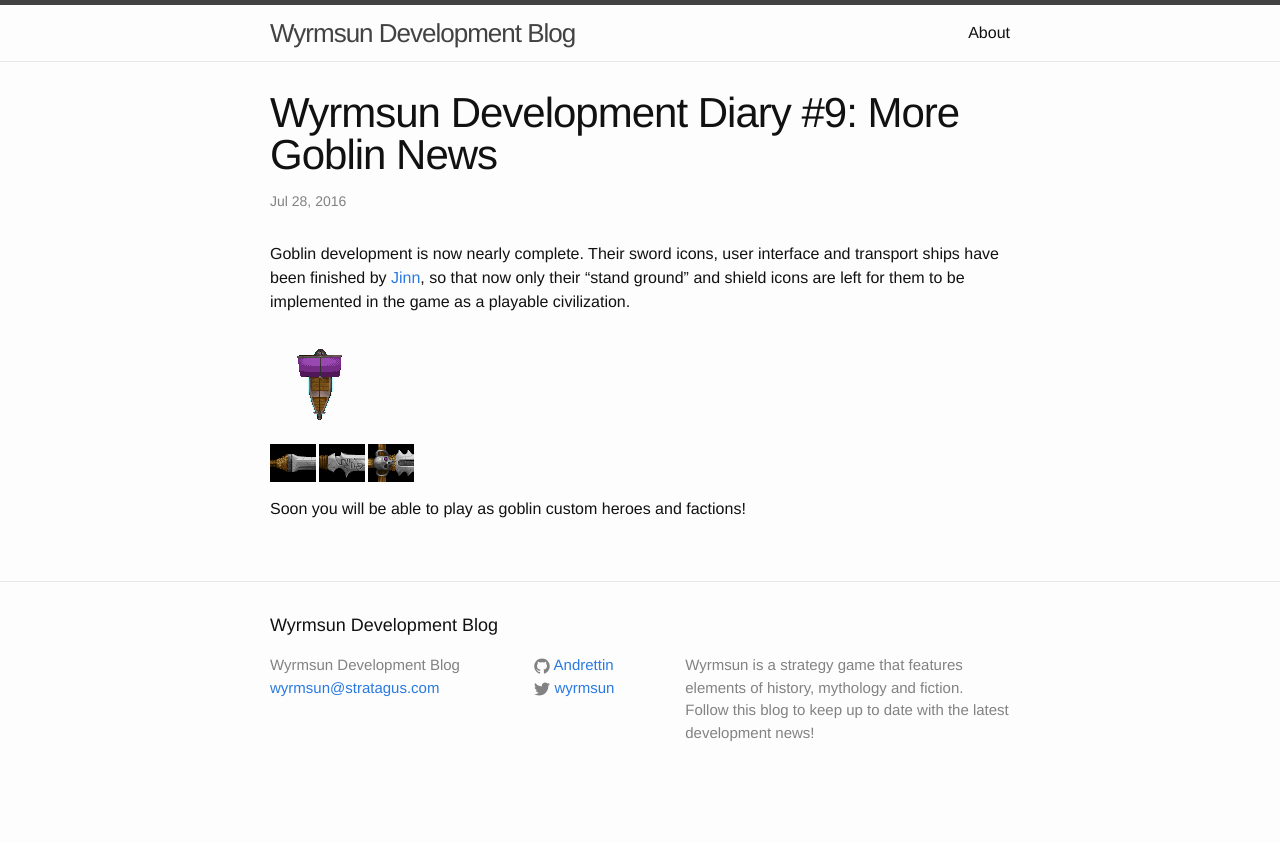
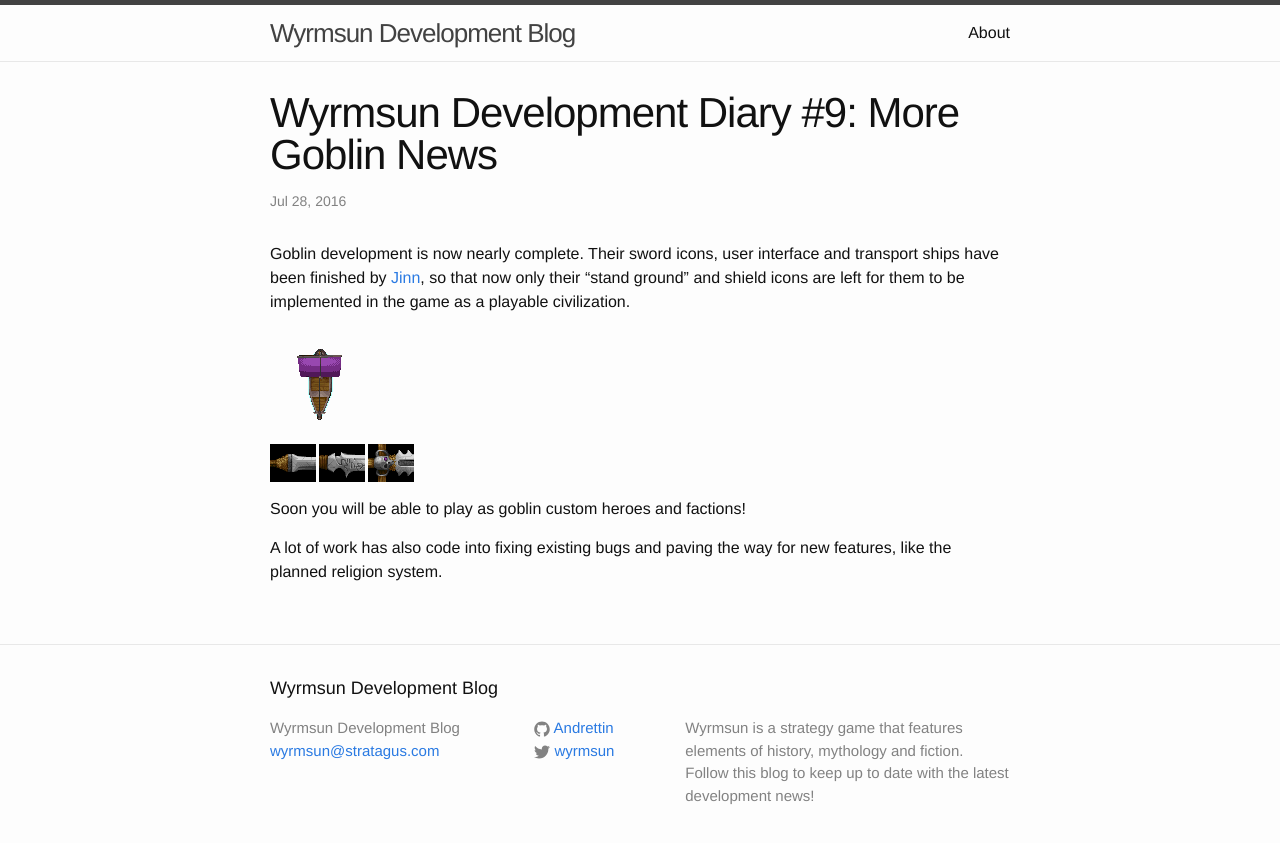
Before and after one commit to Andrettin/Andrettin.github.io, a Jekyll site: the page built from _posts/2016-07-28-more-goblin-news.markdown, in a window 1280 px wide. Shown: the top 843 px of the page. Built offline with Jekyll 4.4.1, drawn with Linux system fonts in a browser that asks for light colours; comment, search, counter and statistics services are not loaded.

Commit message:
Development diary update

```diff
--- a/_posts/2016-07-28-more-goblin-news.markdown
+++ b/_posts/2016-07-28-more-goblin-news.markdown
@@ -13,3 +13,5 @@ Goblin development is now nearly complete. Their sword icons, user interface and
 ![Goblin Swords]({{ site.url }}/images/goblin_swords.png)
 
 Soon you will be able to play as goblin custom heroes and factions!
+
+A lot of work has also code into fixing existing bugs and paving the way for new features, like the planned religion system.
```
